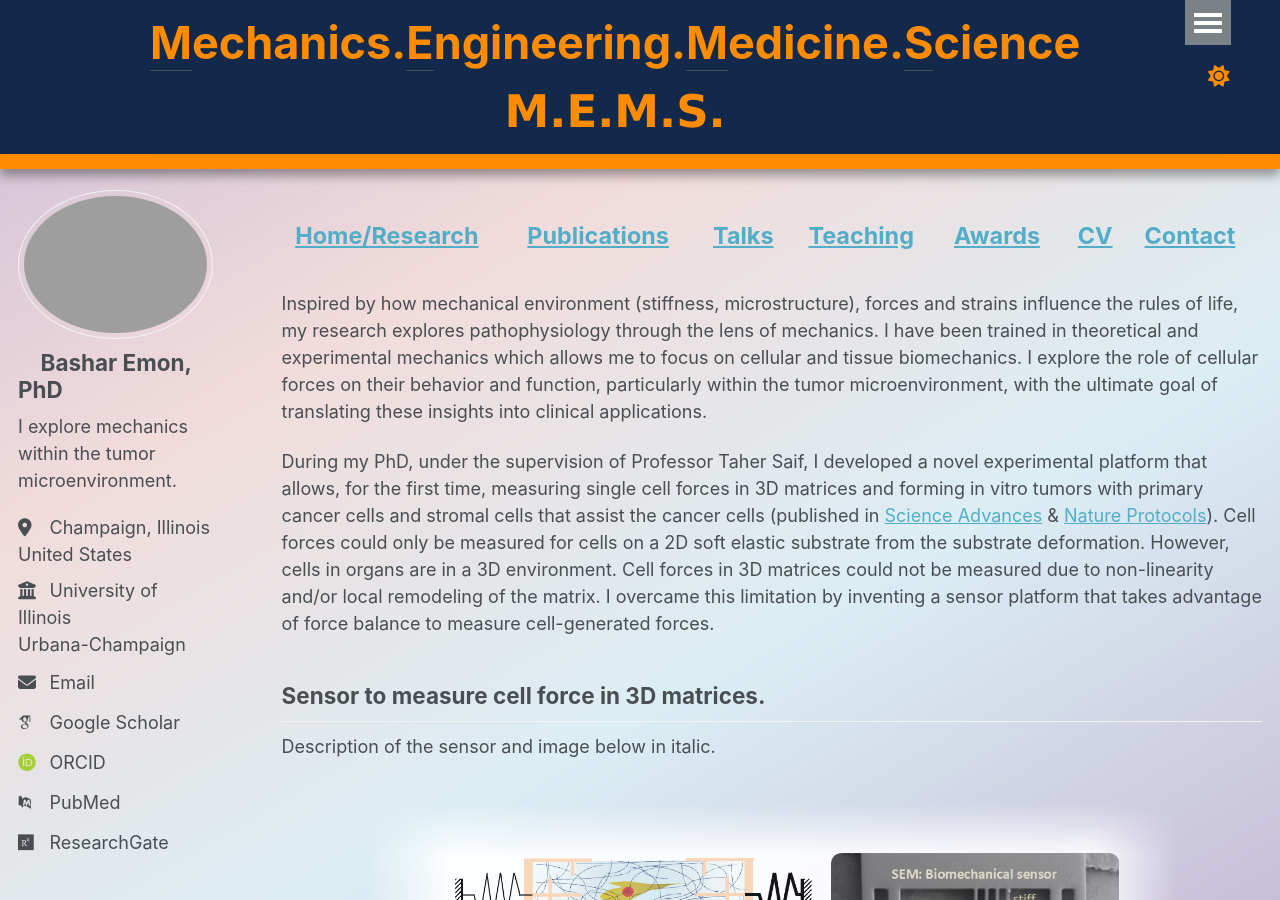
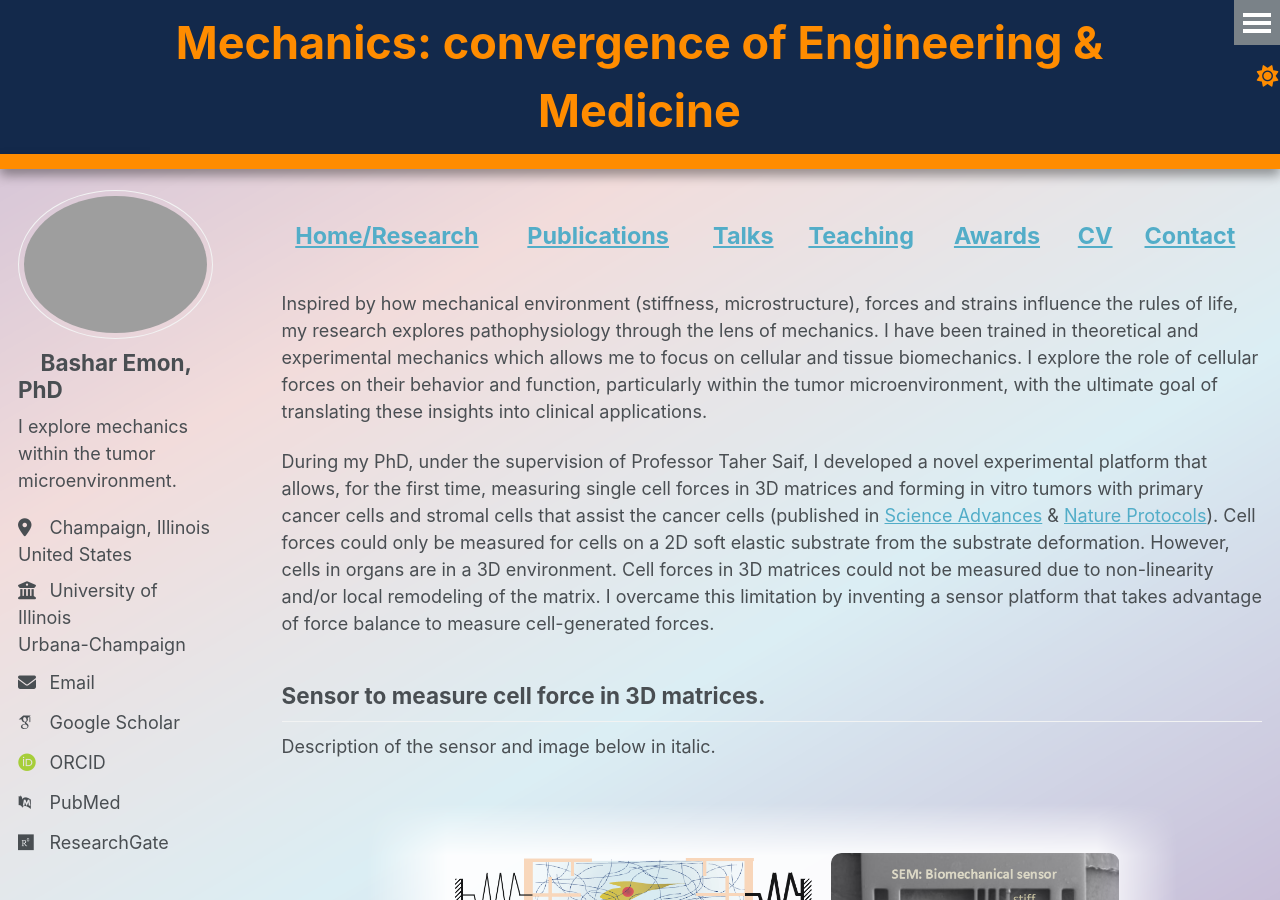
Before and after one commit to BasharEmon/BasharEmon.github.io, a Jekyll site: the page built from _pages/about.md, in a window 1280 px wide and 900 px high. Built offline with Jekyll 4.4.1, drawn with Linux system fonts in a browser that asks for light colours; some web fonts are replaced.

Commit message:
Update _config.yml

```diff
--- a/_config.yml
+++ b/_config.yml
@@ -9,7 +9,8 @@
 # Basic Site Settings
 locale                   : "en-US"
 site_theme               : "default"
-title                    : "<u>M</u>echanics.<u>E</u>ngineering.<u>M</u>edicine.<u>S</u>cience<br><span style='font-size: 9000 !important; font-family: Orbitron, Verdana, sans-serif;'>M.E.M.S.</span>"
+title                    : "Mechanics: convergence of Engineering & Medicine <span style='font-size: 8000 !important; font-family: Orbitron, Verdana, sans-serif;'>"
+                          #"<u>M</u>echanics.<u>E</u>ngineering.<u>M</u>edicine.<u>S</u>cience<br><span style='font-size: 9000 !important; font-family: Orbitron, Verdana, sans-serif;'>M.E.M.S.</span>"
                           #"<u>Ti</u>ssue <u>M</u>icro<u>E</u>nvironment <u>M</u>echanics & <u>S</u>imulation<br><span style='font-size: 9000 !important; font-family: Orbitron, Verdana, sans-serif;'>Ti-MEMS</span>"
                           #"<u>M</u>echanics of bio<u>E</u>ngineered <u>M</u>icro-<u>S</u>ystems<br><span style='font-size: 9000 !important; font-family: Orbitron, Verdana, sans-serif;'>MEMS</span>"       <u>M</u>.<u>E</u>.<u>M</u>.<u>S</u>.
                           # Mechanics of bioEngineered Micro-Systems
```
